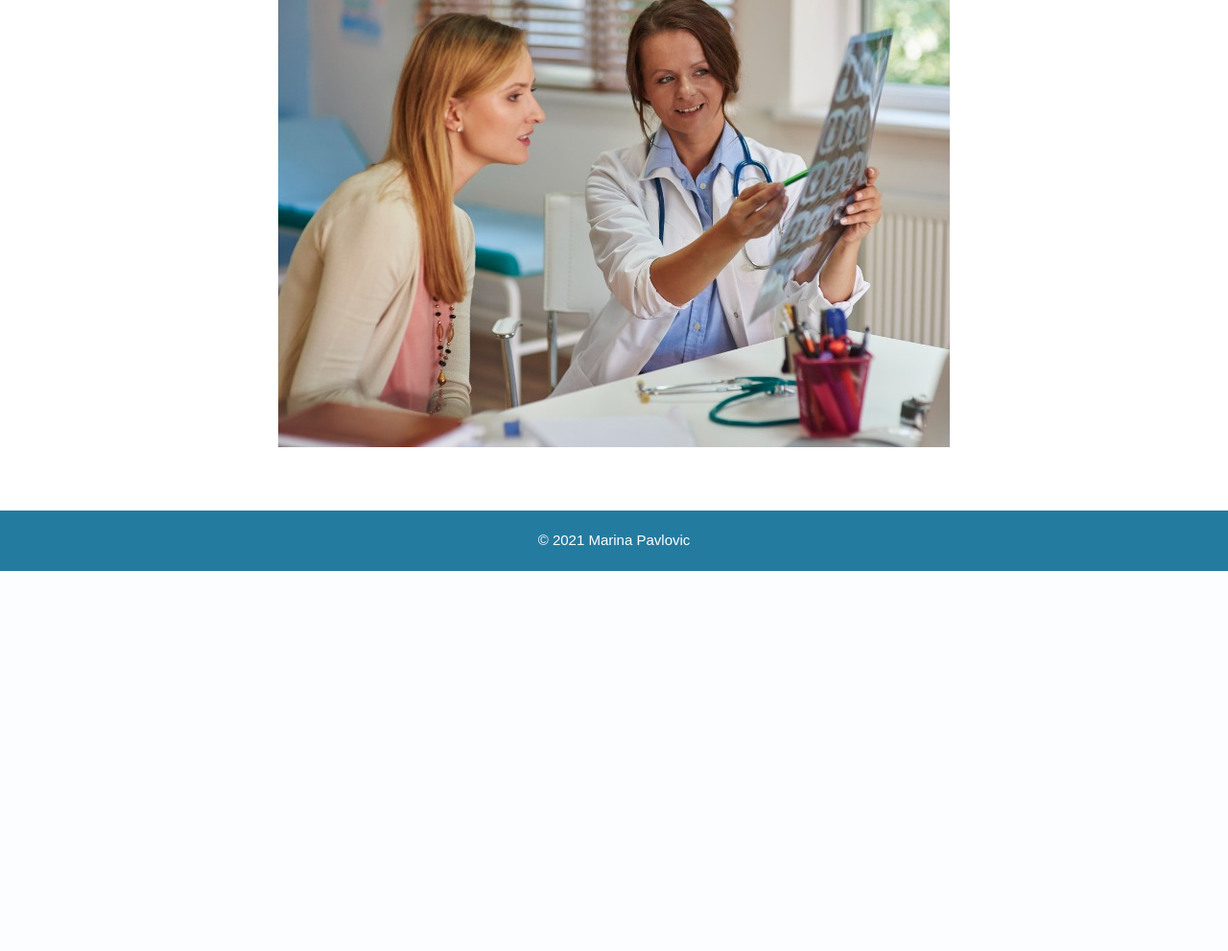
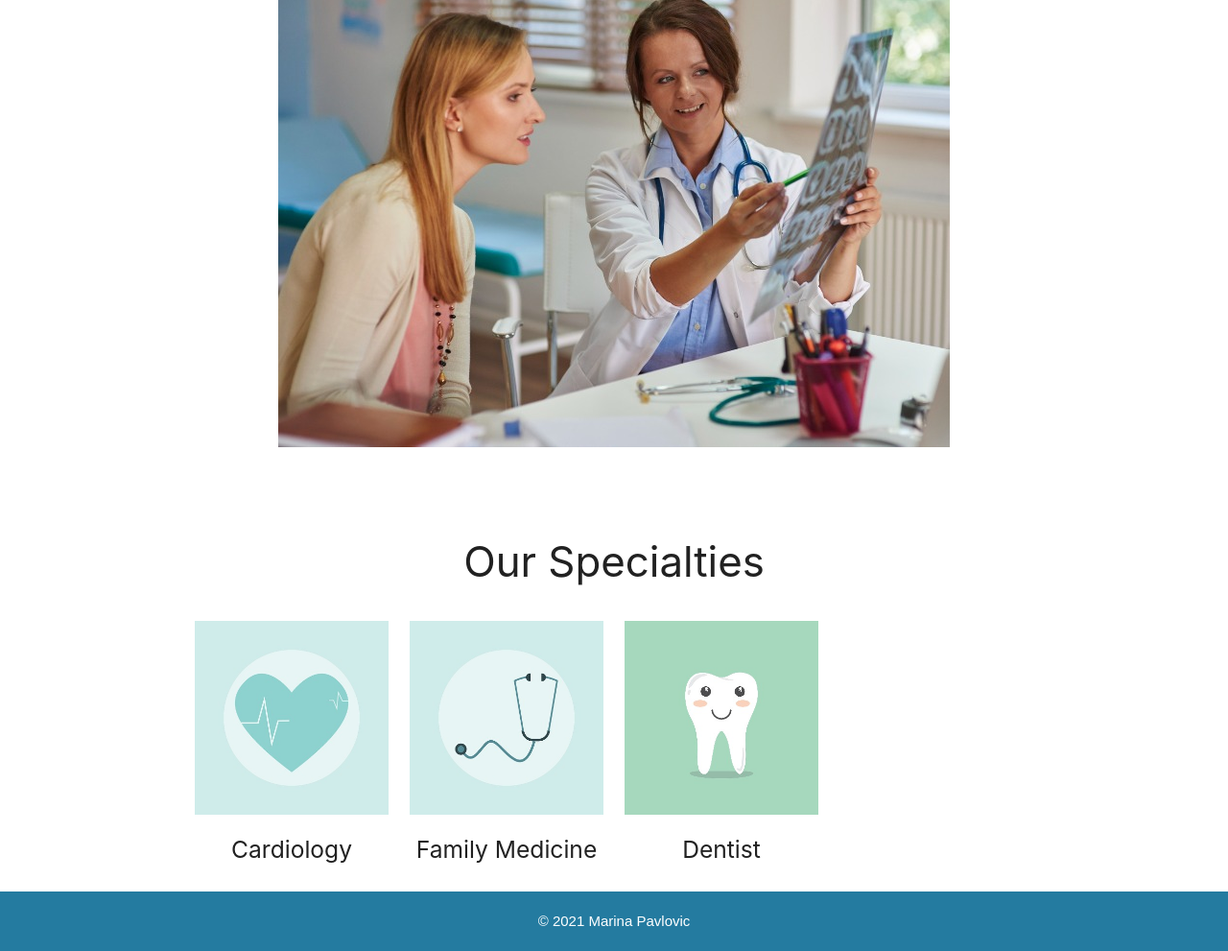
Before and after one commit to FruitbatM/airmed-doc-app, a Flask app: page / in a window 1280 px wide. Shown: the part 1570-2561 px from the top of the page at 96% size. Before the commit the page ends 2165 px from the top, so only its background shows below. Run offline with Flask 2, Linux system fonts and the light colour scheme; some libraries are stand-ins or nearby versions.

Commit message:
Add Our Specialities section with images

```diff
--- a/templates/home.html
+++ b/templates/home.html
@@ -63,5 +63,33 @@
 			</div>
 		</div>
 	</section>
+	<section id="specialties">
+		<div class="container">
+			<div class="row">
+				<div class="col s12">
+					<h3 class="center-align">Our Specialties</h3>
+				</div>
+			</div>
+		</div>
+		<div class="container">
+			<div class="row">
+				<div class="col s4 m3">
+					<img src="static/images/cardiology.jpg" alt="" class="responsive-img">
+					<h5 class="center-align">Cardiology</h5>
+				</div>
+				<div class="col s4 m3">
+					<img src="static/images/family-medicine.jpg" alt="" class="responsive-img">
+					<h5 class="center-align">Family Medicine</h5>
+				</div>
+				<div class="col s4 m3">
+					<img src="static/images/dentist.jpg" alt="" class="responsive-img">
+					<h5 class="center-align">Dentist</h5>
+				</div>
+			</div>
+		</div>
+
+	</section>
+
+
 
 {% endblock%}
```
Also changed, not shown: static/images/cardiology.jpg (added), static/images/dentist.jpg (added), static/images/family-medicine.jpg (added).
